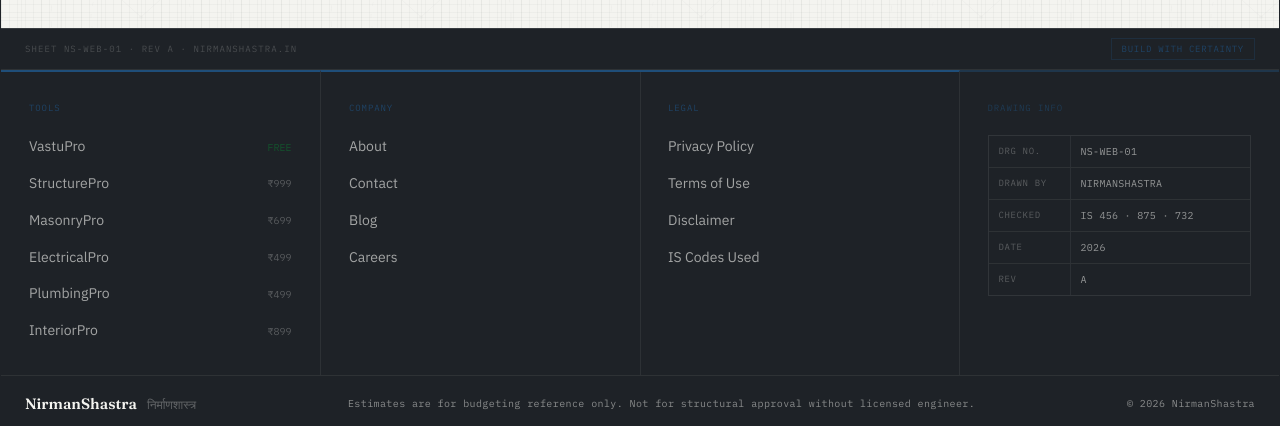
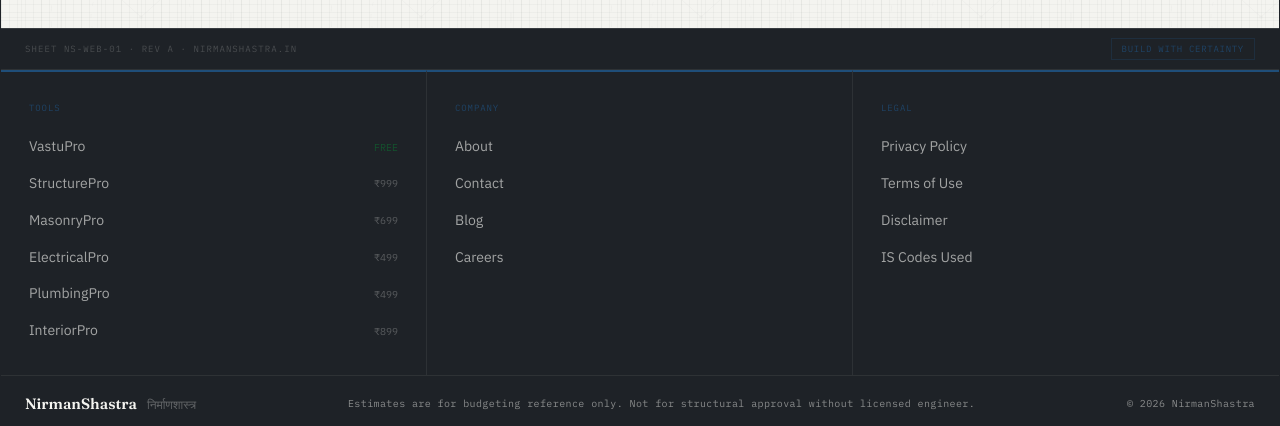
Before and after one commit to jhawarsudip/nirmanshastra, a Next.js app: page / in a window 1280 px wide. Shown: the part 9362-9788 px from the top of the page. Built offline with nearby package versions, Linux system fonts and the light colour scheme; no server answers; a web font is replaced by a local one.

Commit message:
Remove Drawing Info block from footer

```diff
--- a/app/page.tsx
+++ b/app/page.tsx
@@ -1442,9 +1442,9 @@
           </span>
         </div>
 
-        {/* 4-column title-block grid — per Design Spec §5B */}
+        {/* 3-column title-block grid — per Design Spec §5B */}
         <div
-          className="grid grid-cols-1 sm:grid-cols-2 lg:grid-cols-4"
+          className="grid grid-cols-1 sm:grid-cols-3"
           style={{ borderBottom: '1px solid rgba(244,244,240,0.07)' }}
         >
           {/* Column 1: TOOLS */}
@@ -1489,7 +1489,6 @@
           <div className="footer-col-3d" style={{
             padding: '28px 28px 32px',
             borderTop: '2px solid #1F4E79',
-            borderRight: '1px solid rgba(244,244,240,0.07)',
           }}>
             <p style={{ fontFamily: 'var(--font-plex-mono)', fontSize: 9, color: 'rgba(31,78,121,0.75)', letterSpacing: '0.1em', textTransform: 'uppercase', marginBottom: 20 }}>LEGAL</p>
             <div style={{ display: 'flex', flexDirection: 'column', gap: 13 }}>
@@ -1499,31 +1498,6 @@
             </div>
           </div>
 
-          {/* Column 4: DRAWING INFO — mini title block per Design Spec §5B */}
-          <div style={{
-            padding: '28px 28px 32px',
-            borderTop: '2px solid rgba(31,78,121,0.45)',
-          }}>
-            <p style={{ fontFamily: 'var(--font-plex-mono)', fontSize: 9, color: 'rgba(31,78,121,0.55)', letterSpacing: '0.1em', textTransform: 'uppercase', marginBottom: 20 }}>DRAWING INFO</p>
-            <div style={{ border: '1px solid rgba(244,244,240,0.09)', display: 'flex', flexDirection: 'column' }}>
-              {([
-                ['DRG NO.', 'NS-WEB-01'],
-                ['DRAWN BY', 'NIRMANSHASTRA'],
-                ['CHECKED', 'IS 456 · 875 · 732'],
-                ['DATE', String(new Date().getFullYear())],
-                ['REV', 'A'],
-              ] as [string, string][]).map(([label, value], i, arr) => (
-                <div key={label} style={{ display: 'flex', borderBottom: i < arr.length - 1 ? '1px solid rgba(244,244,240,0.07)' : 'none' }}>
-                  <span style={{ fontFamily: 'var(--font-plex-mono)', fontSize: 9, color: 'rgba(244,244,240,0.28)', letterSpacing: '0.07em', textTransform: 'uppercase', padding: '7px 10px', borderRight: '1px solid rgba(244,244,240,0.07)', minWidth: 82, flexShrink: 0 }}>
-                    {label}
-                  </span>
-                  <span style={{ fontFamily: 'var(--font-plex-mono)', fontSize: 10, color: 'rgba(244,244,240,0.55)', padding: '7px 10px', letterSpacing: '0.03em' }}>
-                    {value}
-                  </span>
-                </div>
-              ))}
-            </div>
-          </div>
         </div>
 
         {/* Bottom bar — wordmark + disclaimer + copyright */}
```
